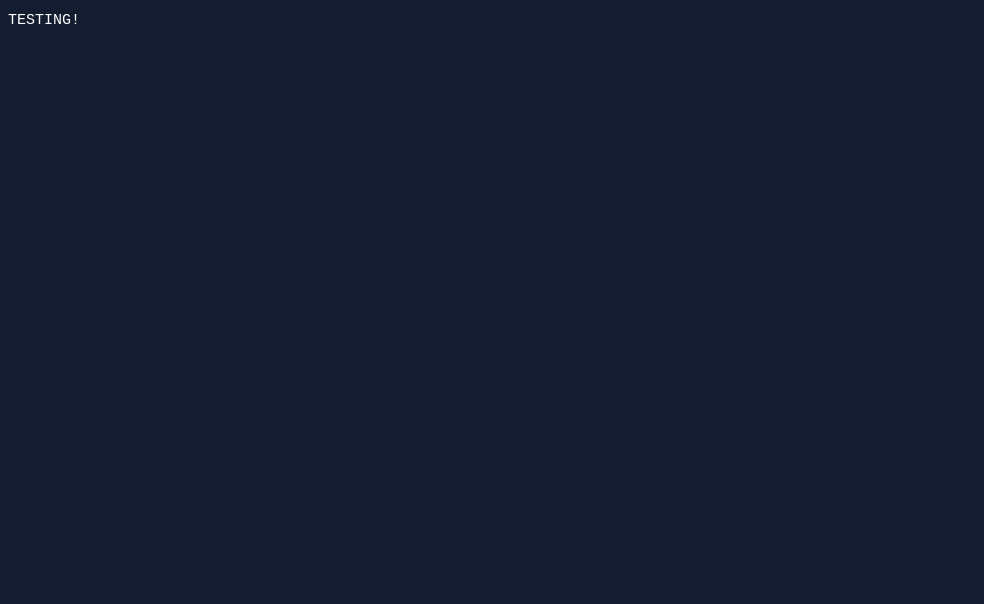
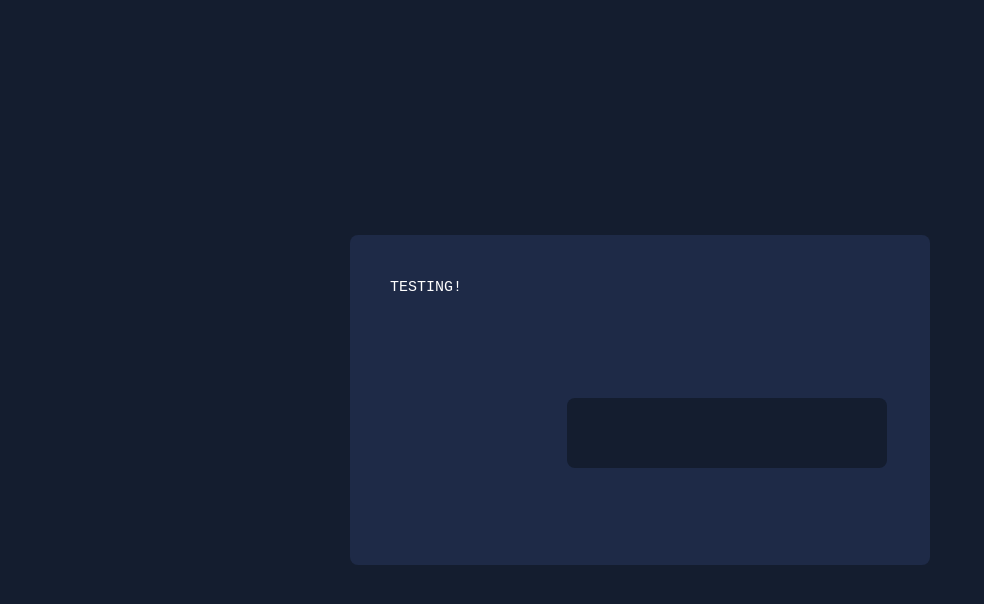
Before and after one commit to JAK-Owen/github-user-search, a plain HTML site: page index.html in a window 1280 px wide. Shown: the whole page, without its empty margins (0-984 px from the left). Drawn offline with nearby package versions, Linux system fonts and the light colour scheme.

Commit message:
Basic css setup

```diff
--- a/index.html
+++ b/index.html
@@ -7,8 +7,11 @@
 </head>
 
 <body>
-    <div id="app">{{ message }}</div>
 
+    <div class="app-container">
+      <div id="app">{{ message }}</div>
+      <div class="inner-container-dark"></div>
+    </div>
     <script src="script.js"></script>
 </body>
 
--- a/styleSheet.css
+++ b/styleSheet.css
@@ -33,3 +33,43 @@ h4 {
     font-size: 13px;
     line-height: 20px;
 }
+
+.link {
+  color: #ffffff;
+  text-decoration: none;
+}
+
+.link:hover {
+    text-decoration: underline;
+}
+
+.link-unavailable {
+  color: #ffffff;
+  opacity: 60%;
+}
+
+
+.app-container {
+  width: 500px;
+  height: 250px;
+  background-color: #1e2a47;
+  padding: 40px;
+  border-radius: 8px;
+  /* Center vertically and horizontally */
+  position: absolute;
+  top: 50%;
+  left: 50%;
+  transform: translate(-50%, -50%);
+}
+
+.inner-container-dark {
+    width: 300px;
+    height: 50px;
+    background-color:  #141d2f;
+    padding: 10px;
+    border-radius: 8px;
+    position: absolute;
+    top: 60%;
+    left: 65%;
+    transform: translate(-50%, -50%);
+}
```
